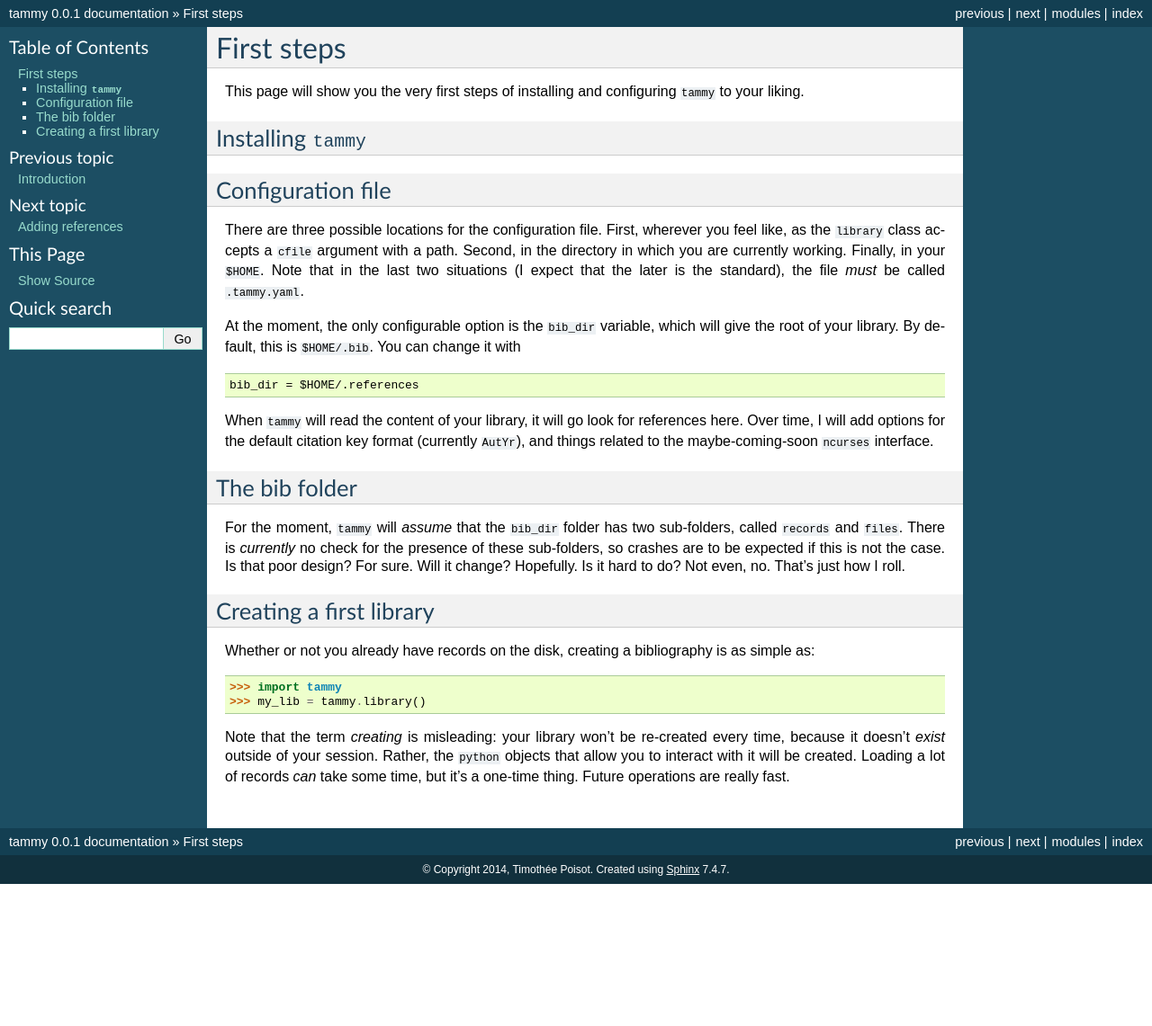
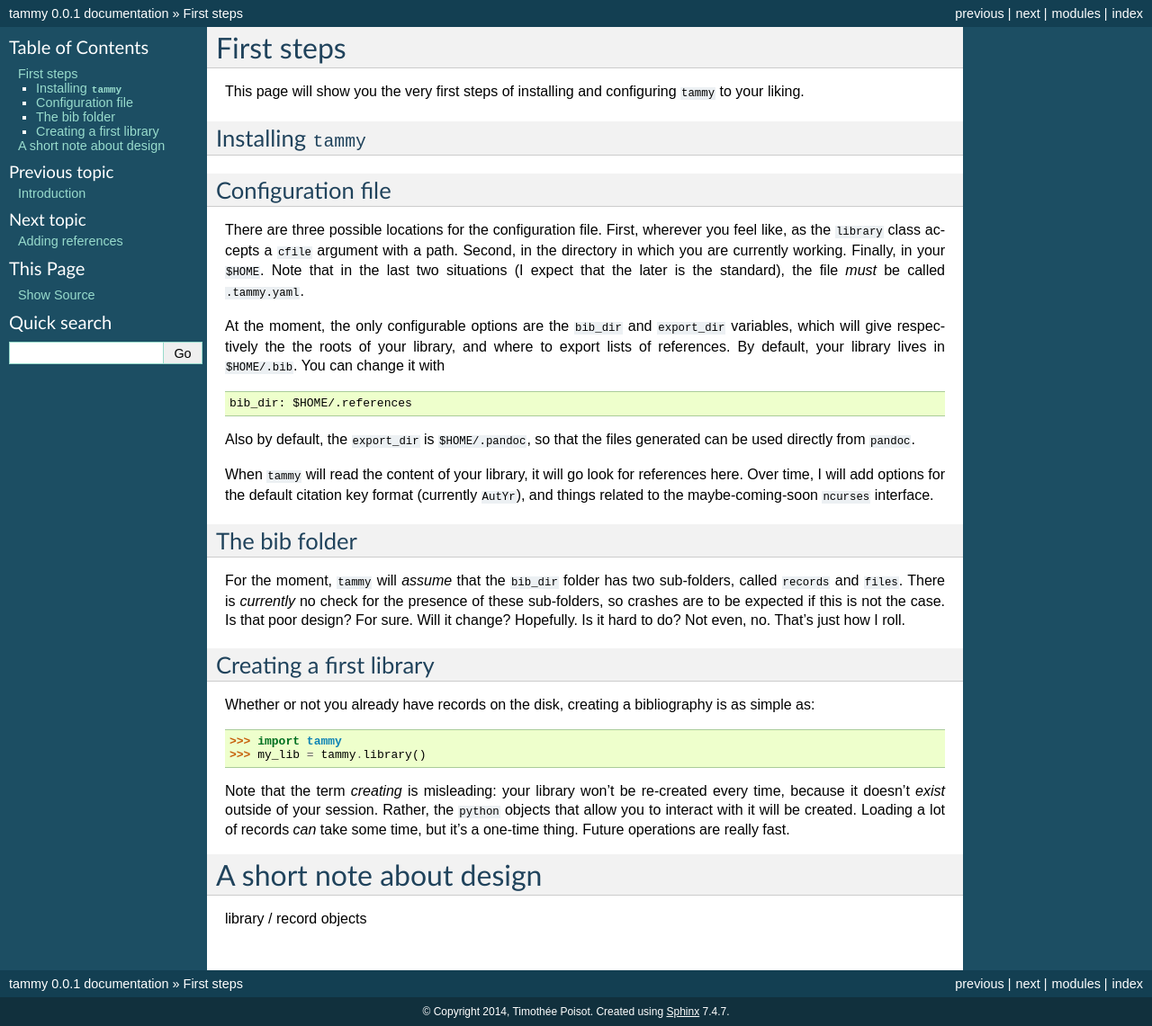
Before and after one commit to tpoisot/tammy, a Sphinx documentation site: the page built from doc/user/first.rst, in a window 1280 px wide. Shown: the whole page at 90% size. Built offline with Sphinx 7.4.7, drawn with Linux system fonts in a browser that asks for light colours; before the commit the page ends 983 px from its top, so only the background shows below that.

Commit message:
Documentation and new config variable
Added `export_dir` as the default destination for exported files

```diff
--- a/doc/dev/classes.rst
+++ b/doc/dev/classes.rst
@@ -8,7 +8,7 @@
 Library
 -------
 
-.. autoclass:: library
+.. autoclass:: tammy.library
    :members:
 
 Record
--- /dev/null
+++ b/doc/user/attach.rst
@@ -0,0 +1,4 @@
+.. _attachment:
+
+Dealing with attachments
+========================
--- a/doc/user/first.rst
+++ b/doc/user/first.rst
@@ -20,11 +20,15 @@
 in your ``$HOME``. Note that in the last two situations (I expect that the
 later is the standard), the file *must* be called ``.tammy.yaml``.
 
-At the moment, the only configurable option is the ``bib_dir`` variable, which
-will give the root of your library. By default, this is ``$HOME/.bib``. You
-can change it with ::
+At the moment, the only configurable options are the ``bib_dir`` and
+``export_dir`` variables, which will give respectively the the roots of your
+library, and where to export lists of references. By default, your library
+lives in ``$HOME/.bib``. You can change it with ::
 
-   bib_dir = $HOME/.references
+   bib_dir: $HOME/.references
+
+Also by default, the ``export_dir`` is ``$HOME/.pandoc``, so  that the files
+generated can be used directly from ``pandoc``.
 
 When ``tammy`` will read the content of your library, it will go look for
 references here. Over time, I will add options for the default citation key
@@ -54,3 +58,10 @@
 ``python`` objects that allow you to interact with it will be created. Loading
 a lot of records *can* take some time, but it's a one-time thing. Future
 operations are really fast.
+
+A short note about design
+=========================
+
+.. TODO
+
+library / record objects
--- a/doc/user/intro.rst
+++ b/doc/user/intro.rst
@@ -52,6 +52,5 @@
 that. Also, if journals expose their papers in citeproc-JSON (as *PeerJ*
 does), it's easy to write a function for integration.
 
-
 With all these informations in hand, if you think ``tammy`` is right for you,
 read on!
```
Also changed, not shown: doc/index.rst (+5 -5 lines), doc/user/writing.rst (added, +35 -0 lines), doc/user/adding.rst (line endings or trailing spaces), 2 other files.
